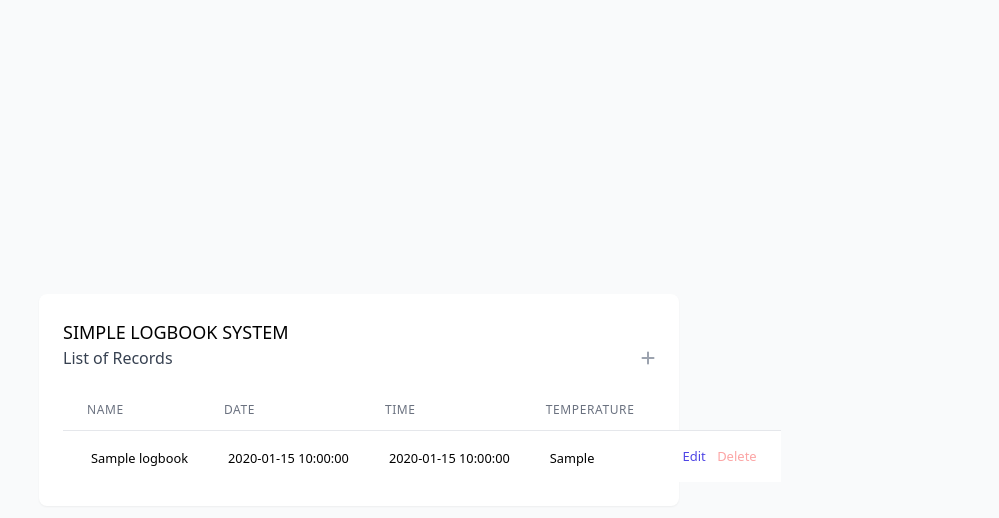
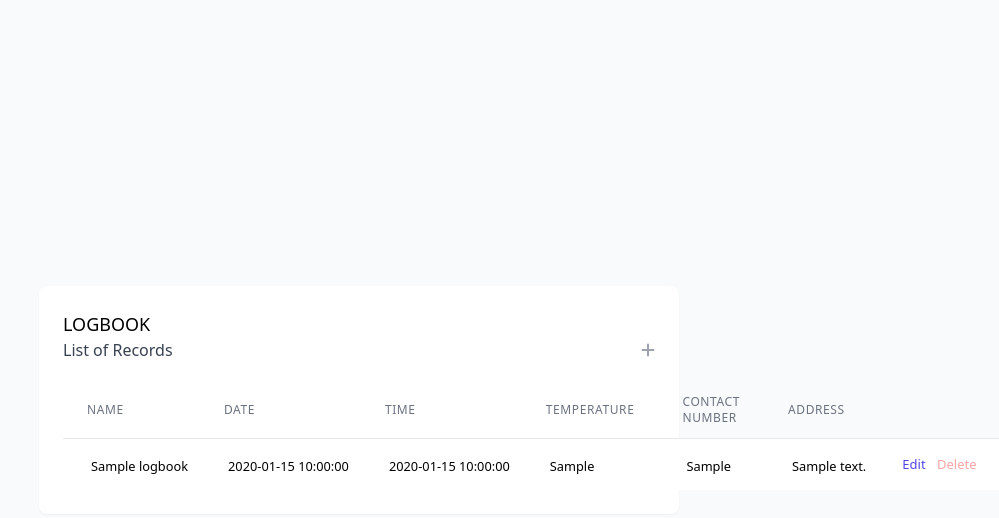
Before and after one commit to arjaycopia/logbook_system, a PHP site: page / in a window 1280 px wide. Shown: the top 518 px of the page, without its empty margins (281-1280 px from the left). Run offline with PHP 8.4, Linux system fonts and the light colour scheme; tables that the repository leaves empty or names only in its code hold one stand-in row (values such as "Sample post").

Commit message:
Add files via upload

```diff
--- a/index.php
+++ b/index.php
@@ -1,33 +1,39 @@
 <?php
 
-        $db = mysqli_connect('localhost', 'root', '', 'database');
+        // Connection
+        $db = mysqli_connect('localhost', 'root', '', 'db1');
         $data = mysqli_query($db, "SELECT * FROM logbook");
         $datas = mysqli_query($db, "SELECT * FROM logbook");
 
+        // ADD
         if (isset($_POST['add'])) {
             $name = $_POST['name'];
             $date = $_POST['date'];
             $time = $_POST['time'];
             $temp = $_POST['temp'];
+            $num = $_POST['num'];
+            $address = $_POST['address'];
 
-            mysqli_query($db, "INSERT INTO logbook (name, date, time, temp) VALUES ('$name', '$date', '$time', '$temp')");
+            mysqli_query($db, "INSERT INTO logbook (name, date, time, temp, num, address) VALUES ('$name', '$date', '$time', '$temp', '$num', '$address')");
             header('location: index.php');
         }
 
 
+        // EDIT
         if (isset($_POST['update'])) {
             $id = $_POST['id'];
             $name = $_POST['name'];
             $date = $_POST['date'];
             $time = $_POST['time'];
             $temp = $_POST['temp'];
+            $num = $_POST['num'];
+            $address = $_POST['address'];
 
-
-            mysqli_query($db, "UPDATE logbook SET name='$name', date='$date', time='$time', temp='$temp' WHERE id=$id");
+            mysqli_query($db, "UPDATE logbook SET name='$name', date='$date', time='$time', temp='$temp', num= '$num', address='$address'  WHERE id=$id");
             header('location: index.php');
         }
 
-         // delete
+         // DELETE
         if (isset($_GET['del'])) {
             $id = $_GET['del'];
             mysqli_query($db, "DELETE FROM logbook WHERE id=$id");
@@ -64,7 +70,7 @@
 <body class="bg-gray-50">
     <div class="flex h-screen items-center justify-center">
                <div class="bg-white rounded-lg p-6 shadow-sm" style="width:50%;">
-                <span class="text-lg uppercase"> Simple Logbook System</span>
+                <span class="text-lg uppercase"> Logbook</span>
                 <div class="flex justify-between pb-5">
                     <h1 class="font-medium text-gray-700">List of Records</h1>
                     <div>
@@ -87,6 +93,12 @@
                         </th>
                         <th scope="col" class="px-6 py-3 text-left text-xs font-medium text-gray-500 uppercase tracking-wider">
                             Temperature
+                        </th>
+                        <th scope="col" class="px-6 py-3 text-left text-xs font-medium text-gray-500 uppercase tracking-wider">
+                           Contact Number
+                        </th>
+                        <th scope="col" class="px-6 py-3 text-left text-xs font-medium text-gray-500 uppercase tracking-wider">
+                            Address
                         </th>
                         <th scope="col" class="relative px-3 py-3">
                             <span class="sr-only">Edit</span>
@@ -116,6 +128,16 @@
                                     <small><?php echo $row['temp']?></small>
                                 </div>
                             </td>
+                            <td class="px-3 py-2 whitespace-nowrap">
+                                <div class="ml-4">
+                                    <small><?php echo $row['num']?></small>
+                                </div>
+                            </td>
+                            <td class="px-3 py-2 whitespace-nowrap">
+                                <div class="ml-4">
+                                    <small><?php echo $row['address']?></small>
+                                </div>
+                            </td>
 
                             <td class="px-6 py-4 space-x-2 whitespace-nowrap text-right font-medium" style="font-size: 13px">
                                 <a href="#edit<?php echo $row['id'];?>" data-toggle="modal" class="text-indigo-600 hover:text-indigo-900 w-full transition-all">Edit</a>
@@ -128,6 +150,7 @@
                 </table>
             </div>
 
+            <!-- ADD MODAL -->
              <div id="addUser" class="show fade ">
                     <div class="flex overflow-x-hidden overflow-y-auto fixed inset-0 z-50 outline-none focus:outline-none justify-center items-center" id="user_modal">
                         <div class="fixed inset-0 bg-gray-500 bg-opacity-75 transition-opacity" aria-hidden="true"></div>
@@ -155,6 +178,14 @@
                                             <p class="text-sm">Temperature <span class="text-red-500">*</span></p>
                                             <input type="text" value="" autocomplete="off" name="temp" class="bg-gray-100 focus:outline-none border-none focus:bg-gray-200 rounded py-2 px-2 text-gray-500 w-full">
                                         </div>
+                                        <div class="space-y-2">
+                                            <p class="text-sm">Contact Number <span class="text-red-500">*</span></p>
+                                            <input type="text" value="" autocomplete="off" name="num" class="bg-gray-100 focus:outline-none border-none focus:bg-gray-200 rounded py-2 px-2 text-gray-500 w-full">
+                                        </div>
+                                        <div class="space-y-2">
+                                            <p class="text-sm">Address <span class="text-red-500">*</span></p>
+                                            <input type="text" value="" autocomplete="off" name="address" class="bg-gray-100 focus:outline-none border-none focus:bg-gray-200 rounded py-2 px-2 text-gray-500 w-full">
+                                        </div>
                                         <div class="flex justify-center">
                                             <div style="font-size: 14px">
                                                 <button type="button"  data-dismiss="modal" class="px-6 py-2 bg-gray-100 rounded text-gray-500">
@@ -172,7 +203,9 @@
                         </div>
                     </div>
                 </div>
+            <!-- end -->
 
+            <!-- edit modal -->
             <?php while ($row = mysqli_fetch_array($datas)) { ?>
                 <!-- modal -->
                 <div id="edit<?php echo $row['id']; ?>" class="show fade ">
@@ -202,6 +235,14 @@
                                             <p class="text-sm">Temperature <span class="text-red-500">*</span></p>
                                             <input type="text" value="<?php echo $row['temp']; ?>" autocomplete="off" name="temp" class="bg-gray-100 focus:outline-none border-none focus:bg-gray-200 rounded py-2 px-2 text-gray-500 w-full">
                                         </div>
+                                         <div class="space-y-2">
+                                            <p class="text-sm">Contact Number <span class="text-red-500">*</span></p>
+                                            <input type="text" value="<?php echo $row['num']; ?>" autocomplete="off" name="num" class="bg-gray-100 focus:outline-none border-none focus:bg-gray-200 rounded py-2 px-2 text-gray-500 w-full">
+                                        </div>
+                                         <div class="space-y-2">
+                                            <p class="text-sm">Address <span class="text-red-500">*</span></p>
+                                            <input type="text" value="<?php echo $row['address']; ?>" autocomplete="off" name="address" class="bg-gray-100 focus:outline-none border-none focus:bg-gray-200 rounded py-2 px-2 text-gray-500 w-full">
+                                        </div>
                                         <div class="flex justify-center">
                                             <div style="font-size: 14px">
                                                 <button type="button"  data-dismiss="modal" class="px-6 py-2 bg-gray-100 rounded text-gray-500">
@@ -220,25 +261,8 @@
                     </div>
                 </div>
             <?php } ?>
-
+        <!-- end -->
     <script src="js/jquery-1.12.4.js"></script>
     <script src="js/bootstrap.min.js"></script>
-     <script>
-        function triggerClick(e) {
-            document.querySelector("#profileImage").click();
-        }
-
-        function displayImage(e) {
-            if (e.files[0]) {
-                var reader = new FileReader();
-                reader.onload = function(e) {
-                    document
-                        .querySelector("#profileDisplay")
-                        .setAttribute("src", e.target.result);
-                };
-                reader.readAsDataURL(e.files[0]);
-            }
-        }
-    </script>
 </body>
 </html>
```
